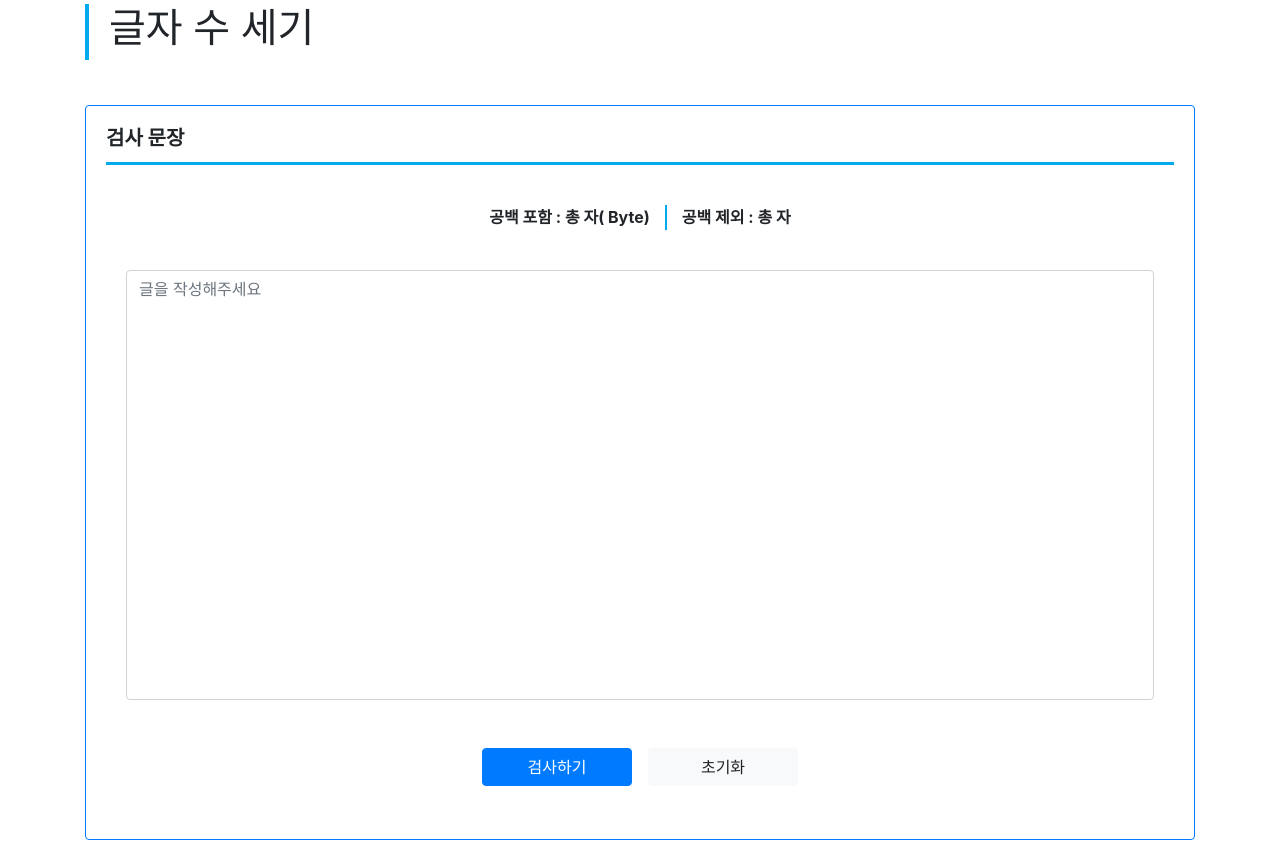
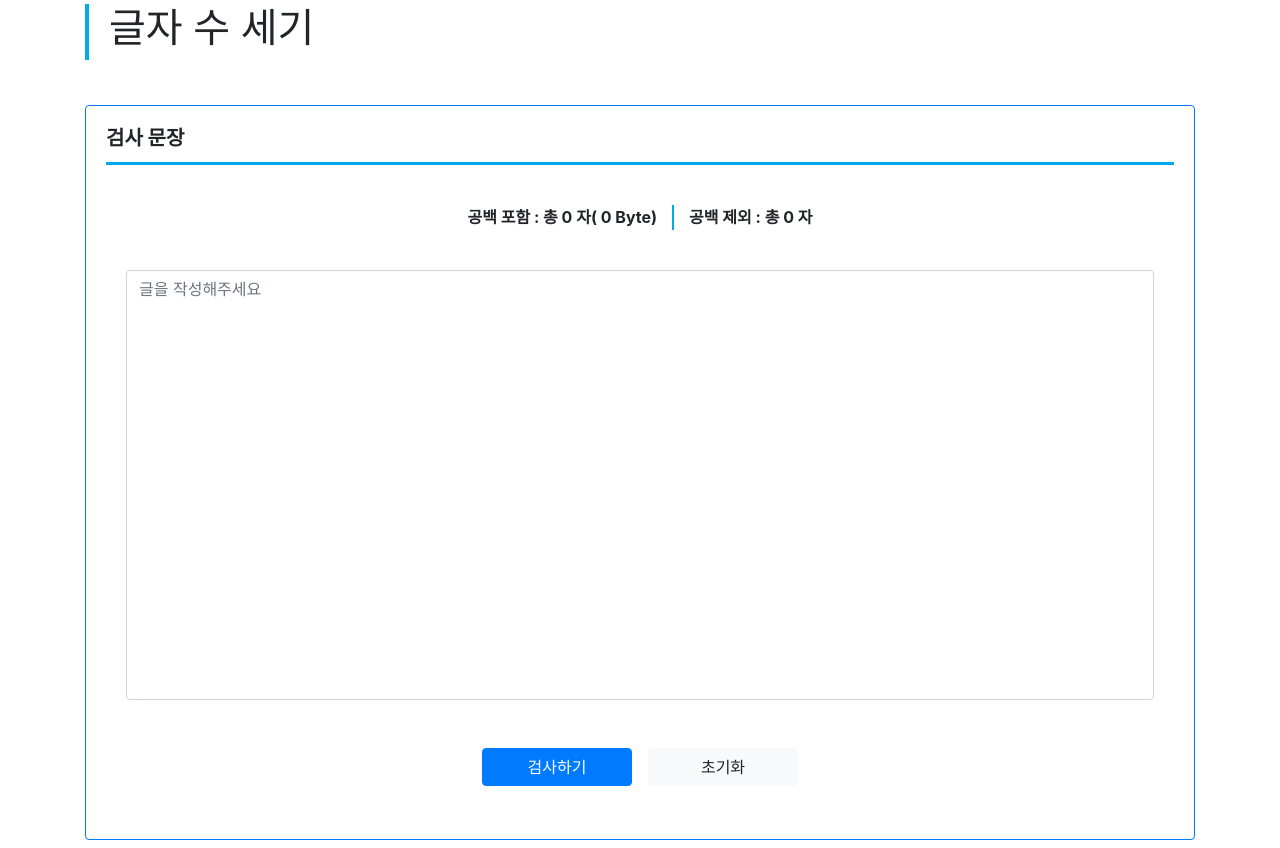
Before and after one commit to KIC-CAMPUS/python_project, a Django app: page /count/ in a window 1280 px wide. Shown: the part 149-997 px from the top of the page. Run offline with Django 4.2, Linux system fonts and the light colour scheme; some libraries are stand-ins or nearby versions.

Commit message:
글자수 세기

```diff
--- a/workspace/prj/templates/web_site/count.html
+++ b/workspace/prj/templates/web_site/count.html
@@ -22,11 +22,11 @@
                             <div class="linebox_detail"></div>
                             <div class="card-body d-flex justify-content-center">
                                 <div>
-                                    <span style="font-weight: bold"><span>공백 포함 : 총 <span class="total_characters"></span> 자</span><span>( <span class="total_bytes"></span> Byte)</span></span>
+                                    <span style="font-weight: bold"><span>공백 포함 : 총 <span class="total_characters">0</span> 자</span><span>( <span class="total_bytes">0</span> Byte)</span></span>
                                 </div>
                                 <div class="count_box"></div>
                                 <div>
-                                    <span style="font-weight: bold"><span>공백 제외 : 총 <span class="total_characters_no_spaces"></span> 자</span></span>
+                                    <span style="font-weight: bold"><span>공백 제외 : 총 <span class="total_characters_no_spaces">0</span> 자</span></span>
                                 </div>
                             </div>
                             <div class="card-body">
@@ -100,25 +100,44 @@
         return csrfTokenInput ? csrfTokenInput.value : '';
     }
 
+    const resetButton = document.getElementById('resetButton');
+        if (resetButton) {
+            resetButton.addEventListener('click', function () {
+                resetValues();
+            });
+        } else {
+            console.error('Reset button not found.');
+        }
+
     function resetValues() {
-        const totalCharactersSpan = document.querySelector('.total_characters span');
-        const totalCharactersNoSpacesSpan = document.querySelector('.total_characters_no_spaces span');
-        const totalBytesSpan = document.querySelector('.total_bytes span');
-        const totalBytesNoSpacesSpan = document.querySelector('.total_bytes_no_spaces span');
+        fetch('/reset/', {
+            method: 'GET',
+        })
+        .then(response => response.json())
+        .then(data => {
+            if (data.message === 'Values reset successfully') {
+                const totalCharactersSpan = document.querySelector('.total_characters');
+                const totalCharactersNoSpacesSpan = document.querySelector('.total_characters_no_spaces');
+                const totalBytesSpan = document.querySelector('.total_bytes');
+                const totalBytesNoSpacesSpan = document.querySelector('.total_bytes_no_spaces');
 
                 if (totalCharactersSpan) {
-            totalCharactersSpan.textContent = '';
+                    totalCharactersSpan.textContent = 0;  // 값 초기화
                 }
                 if (totalCharactersNoSpacesSpan) {
-            totalCharactersNoSpacesSpan.textContent = '';
+                    totalCharactersNoSpacesSpan.textContent = 0;  // 값 초기화
                 }
                 if (totalBytesSpan) {
-            totalBytesSpan.textContent = '';
+                    totalBytesSpan.textContent = 0;  // 값 초기화
                 }
                 if (totalBytesNoSpacesSpan) {
-            totalBytesNoSpacesSpan.textContent = '';
+                    totalBytesNoSpacesSpan.textContent = 0;  // 값 초기화
                 }
-        inputText.value = '';
+            }
+        })
+        .catch(error => {
+            console.error('Error:', error);
+        });
     }
 </script>
 {% endblock %}
--- a/workspace/prj/web_site/urls.py
+++ b/workspace/prj/web_site/urls.py
@@ -6,4 +6,5 @@ urlpatterns = [
    path("howtouse/", views.howtouse, name='howtouse'),
    path("check/", views.spelling_check),
    path("count/", views.characters_count),
+   path("reset/", views.reset_values, name='reset_values'),
 ]
--- a/workspace/prj/web_site/views.py
+++ b/workspace/prj/web_site/views.py
@@ -57,3 +57,8 @@ def handle_characters_count(request):
         return JsonResponse(response_data)
     else:
         return JsonResponse({'error': 'Invalid request'})
+
+
+def reset_values(request):
+    response_data = {'message': 'Values reset successfully'}
+    return JsonResponse(response_data)
```
Lines whose indentation alone changed are shown as unchanged.
